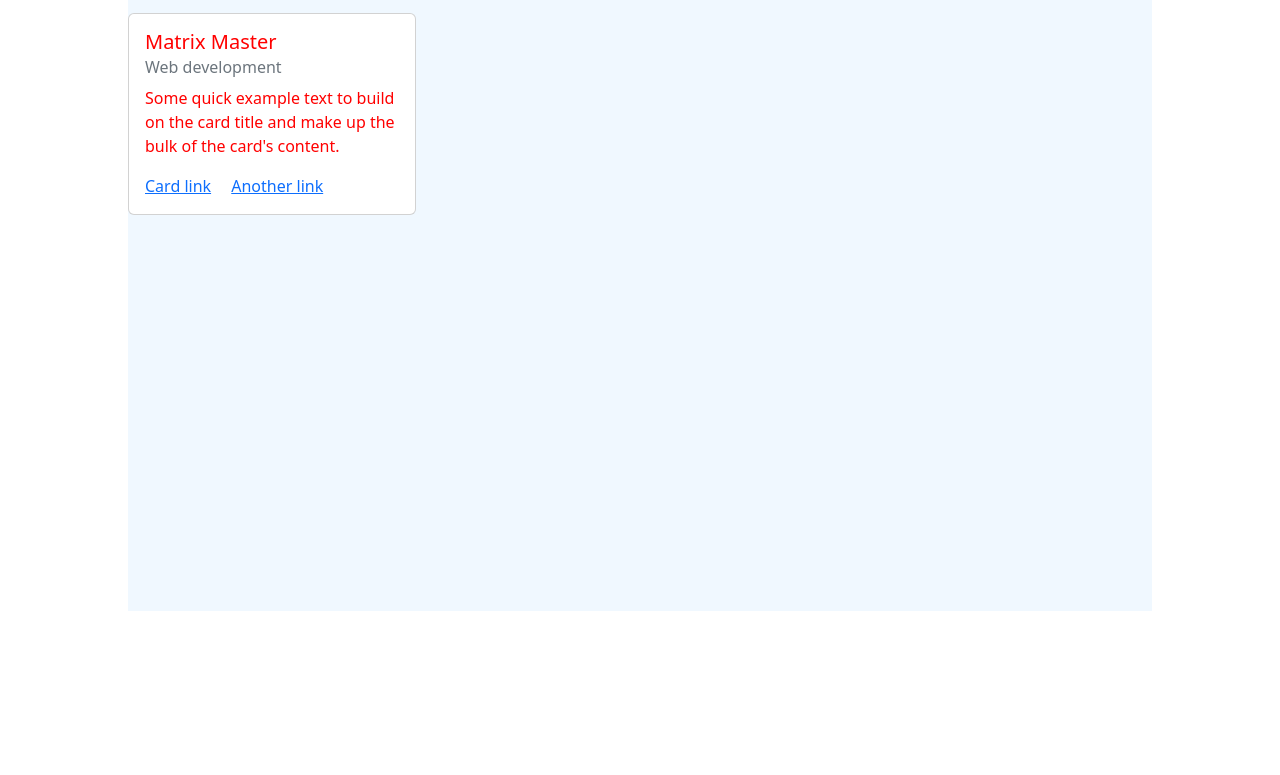
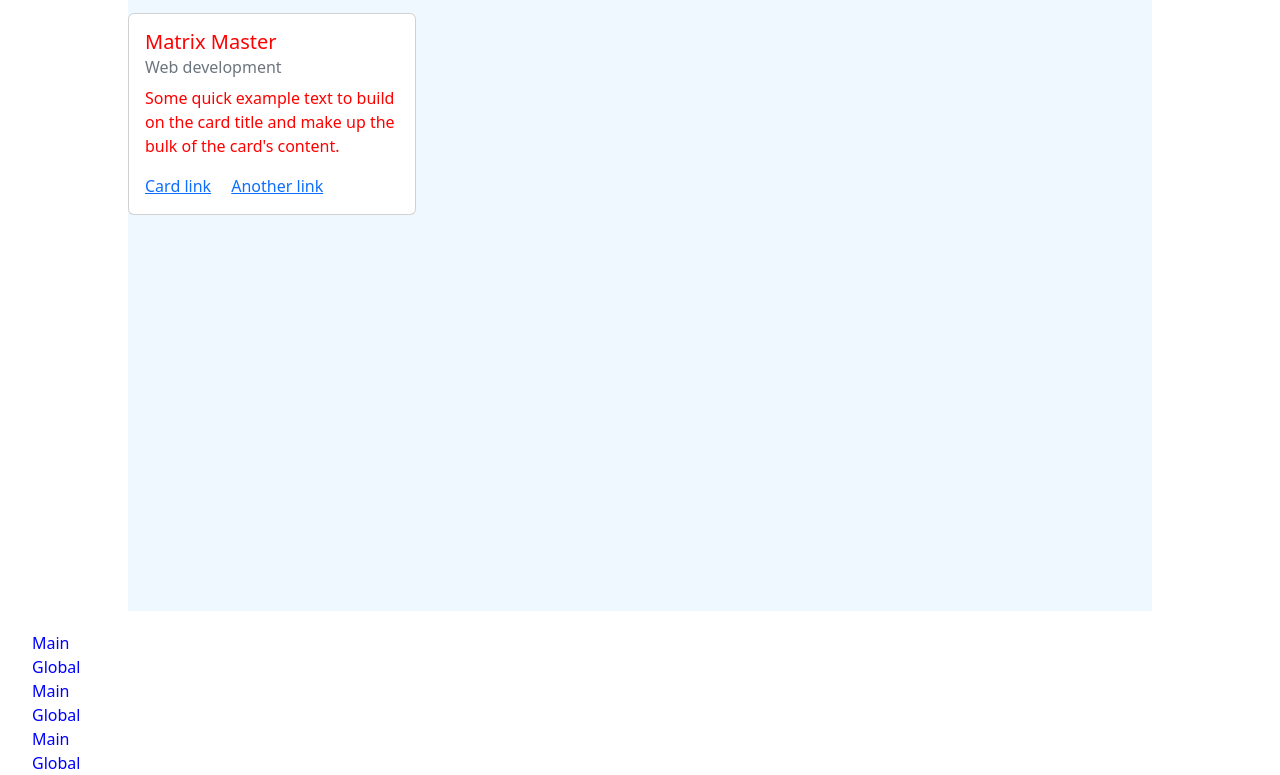
Before and after one commit to ToreTurkmen/github, a plain HTML site: page index.html in a window 1280 px wide. Shown: the part 189-964 px from the top of the page. Before the commit the page ends 800 px from the top, so only its background shows below. Drawn offline with nearby package versions, Linux system fonts and the light colour scheme.

Commit message:
added footer

```diff
--- a/index.html
+++ b/index.html
@@ -35,6 +35,17 @@
       </div>
     </div>
   </div>
+  <footer>
+    <ul>
+      <li>Main</li>
+      <li>Global</li>
+      <li>Main</li>
+      <li>Global</li>
+      <li>Main</li>
+      <li>Global</li>
+
+    </ul>
+  </footer>
 
 
   <script src="https://cdn.jsdelivr.net/npm/bootstrap@5.2.2/dist/js/bootstrap.bundle.min.js" integrity="sha384-OERcA2EqjJCMA+/3y+gxIOqMEjwtxJY7qPCqsdltbNJuaOe923+mo//f6V8Qbsw3" crossorigin="anonymous"></script>
```
